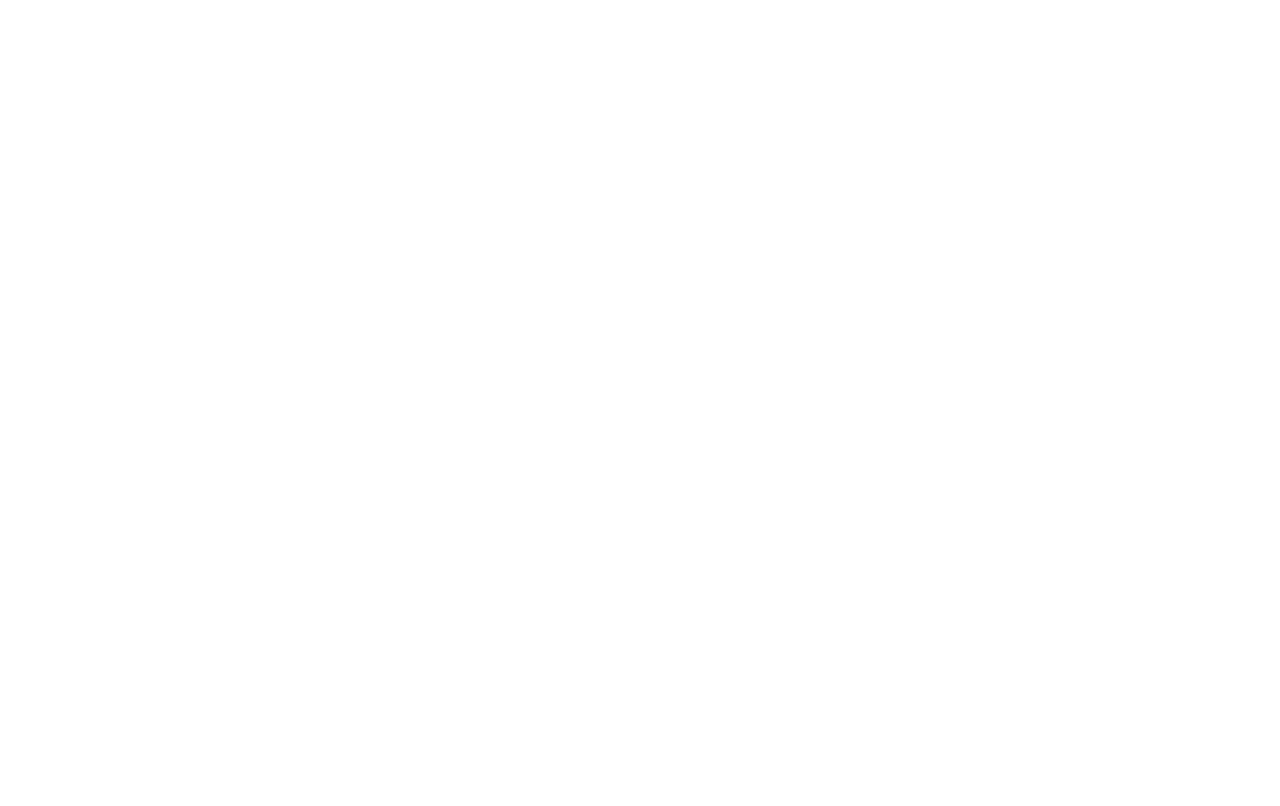
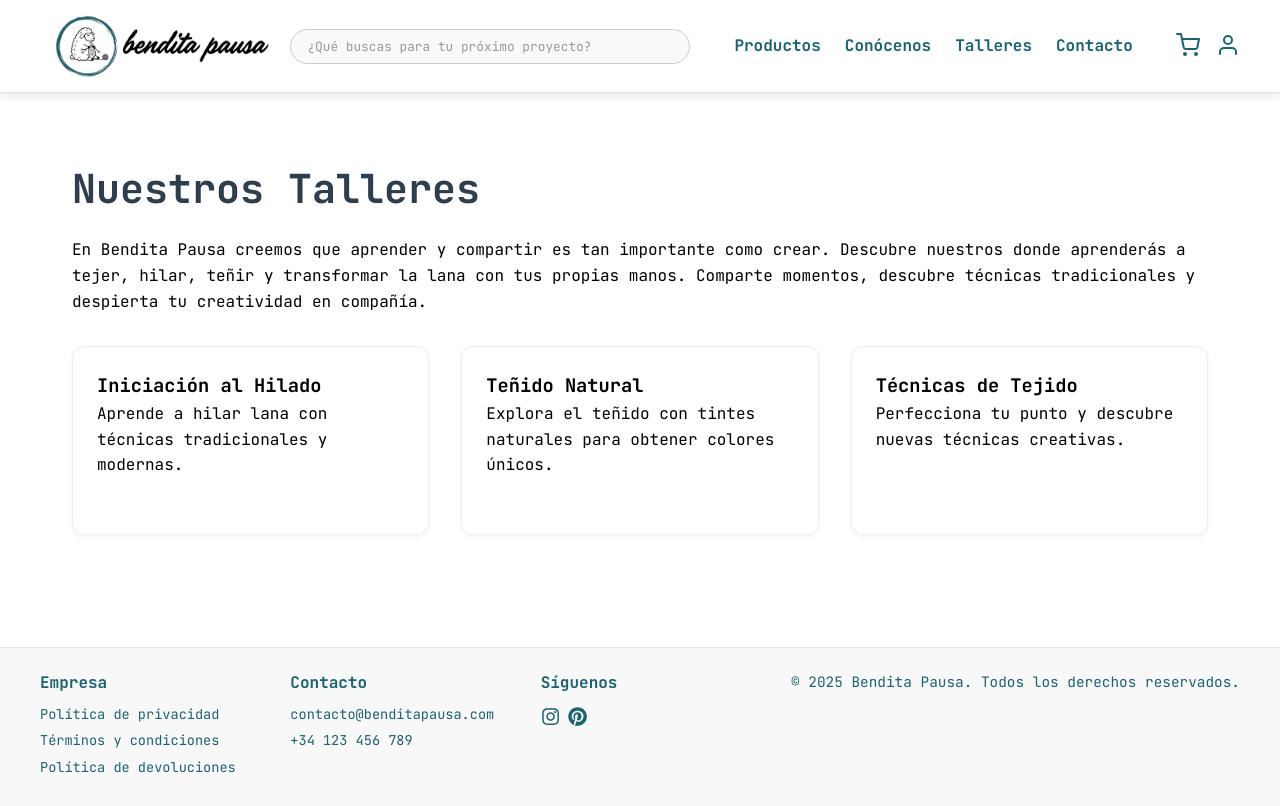
Before and after one commit to EvaBytes/BenditaPausa, a React (Vite) app: page /talleres in a window 1280 px wide. Before the commit this address had no page. Built offline with nearby package versions, Linux system fonts and the light colour scheme.

Commit message:
Workshop and Privacy Updates

```diff
--- a/src/App.jsx
+++ b/src/App.jsx
@@ -2,7 +2,8 @@
 import { Routes, Route } from "react-router-dom";
 import { Layout } from "./Layout";
 import {Home} from "./pages/Home/Home.jsx";
-import { PrivacyPolicy } from "./pages/Home/PrivacyPolicy.jsx";
+import { PrivacyPolicy } from "./pages/Privacy/PrivacyPolicy.jsx";
+import { Workshops } from "./pages/About/Workshops.jsx";
 
 const App = () => {
   return (
@@ -10,6 +11,7 @@
       <Route path="/" element={<Layout />}>
         <Route index element={<Home />} />
         <Route path="politica-privacidad" element={<PrivacyPolicy />} />
+        <Route path="talleres" element={<Workshops />} />
       </Route>
     </Routes>
   );
--- a/src/components/Header.jsx
+++ b/src/components/Header.jsx
@@ -83,7 +83,7 @@
             <NavLink href="/about">Conócenos</NavLink>
           </li>
           <li>
-            <NavLink href="/products">Talleres</NavLink>
+            <NavLink href="/talleres">Talleres</NavLink>
           </li>
           <li>
             <NavLink href="#contacto" onClick={scrollToContact}>Contacto</NavLink>
@@ -109,7 +109,7 @@
               </NavLink>
             </li>
             <li>
-              <NavLink href="/products" onClick={handleNavClick}>
+              <NavLink href="/talleres" onClick={handleNavClick}>
                 Talleres
               </NavLink>
             </li>
--- /dev/null
+++ b/src/pages/About/Workshops.jsx
@@ -0,0 +1,32 @@
+import React from "react";
+import { WorkshopsWrapper } from "../../styles/Workshops.jsx";
+
+
+const Workshops = () => {
+  return (
+    <WorkshopsWrapper>
+      <h1>Nuestros Talleres</h1>
+      <p>
+        En Bendita Pausa creemos que aprender y compartir es tan importante como crear.
+        Descubre nuestros donde aprenderás a tejer, hilar, teñir y transformar la lana con tus propias manos. Comparte momentos, descubre técnicas tradicionales y despierta tu creatividad en compañía.
+      </p>
+
+      <div className="workshop-list">
+        <div className="workshop">
+          <h3>Iniciación al Hilado</h3>
+          <p>Aprende a hilar lana con técnicas tradicionales y modernas.</p>
+        </div>
+        <div className="workshop">
+          <h3>Teñido Natural</h3>
+          <p>Explora el teñido con tintes naturales para obtener colores únicos.</p>
+        </div>
+        <div className="workshop">
+          <h3>Técnicas de Tejido</h3>
+          <p>Perfecciona tu punto y descubre nuevas técnicas creativas.</p>
+        </div>
+      </div>
+    </WorkshopsWrapper>
+  );
+};
+
+export { Workshops };
--- a/src/pages/Home/Aboutus.jsx
+++ b/src/pages/Home/Aboutus.jsx
@@ -14,12 +14,9 @@
       <h3>
         Hola, soy <strong>Gisela</strong>. Bienvenida a Bendita Pausa.
         <br/>
-        En Bendita Puasa trabajamos de principio a fin, para que la lana con la que tejas
-        sea realmente de la oveja a la madeja.
+        En Bendita Puasa acompañamos cada paso del proceso para que la lana con la que tejes sea auténtica, desde la oveja hasta la madeja.
         <br/>
-        Conocemos a todos los ganaderos, rebaños, lavaderos, hilanderos, y todos con los
-        que cooperamos mano a mano, desde hace años, para conseguir un producto de
-        calidad, lana de verdad.
+        Conocemos personalmente a ganaderos, rebaños, lavaderos e hilanderos, y colaboramos mano a mano con ellos desde hace años para ofrecerte un producto de calidad: lana genuina.
       </h3>
 
 
--- /dev/null
+++ b/src/styles/Workshops.jsx
@@ -0,0 +1,36 @@
+import styled from "styled-components";
+
+export const WorkshopsWrapper = styled.section`
+  max-width: 1200px;
+  margin: 0 auto;
+  padding: 4rem 2rem;
+
+  h1 {
+    color: #2c3e50;
+    font-size: 2.5rem;
+    margin-bottom: 1rem;
+  }
+
+  p {
+    line-height: 1.6;
+    margin-bottom: 2rem;
+  }
+
+  .workshop-list {
+    display: grid;
+    grid-template-columns: repeat(auto-fit, minmax(280px, 1fr));
+    gap: 2rem;
+  }
+
+  .workshop {
+    border: 1px solid #eee;
+    border-radius: 12px;
+    padding: 1.5rem;
+    background: #fff;
+    box-shadow: 0 2px 5px rgba(0, 0, 0, 0.05);
+  }
+
+  .workshop h3 {
+    margin-top: 0;
+  }
+`;
```
Also changed, not shown: src/pages/Contact/Contact.jsx (deleted), src/pages/Privacy/PrivacyPolicy.jsx (renamed from src/pages/Home/PrivacyPolicy.jsx).
